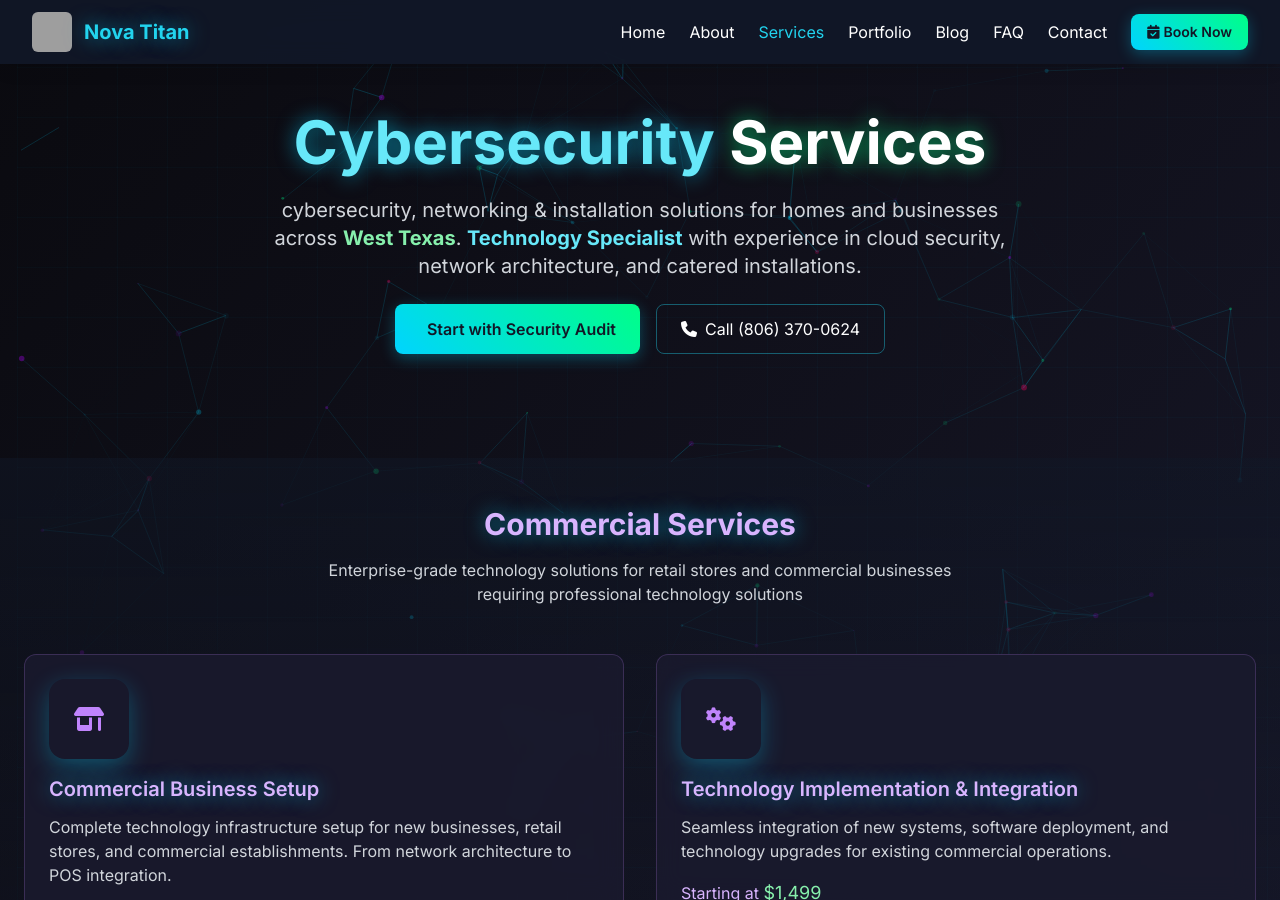
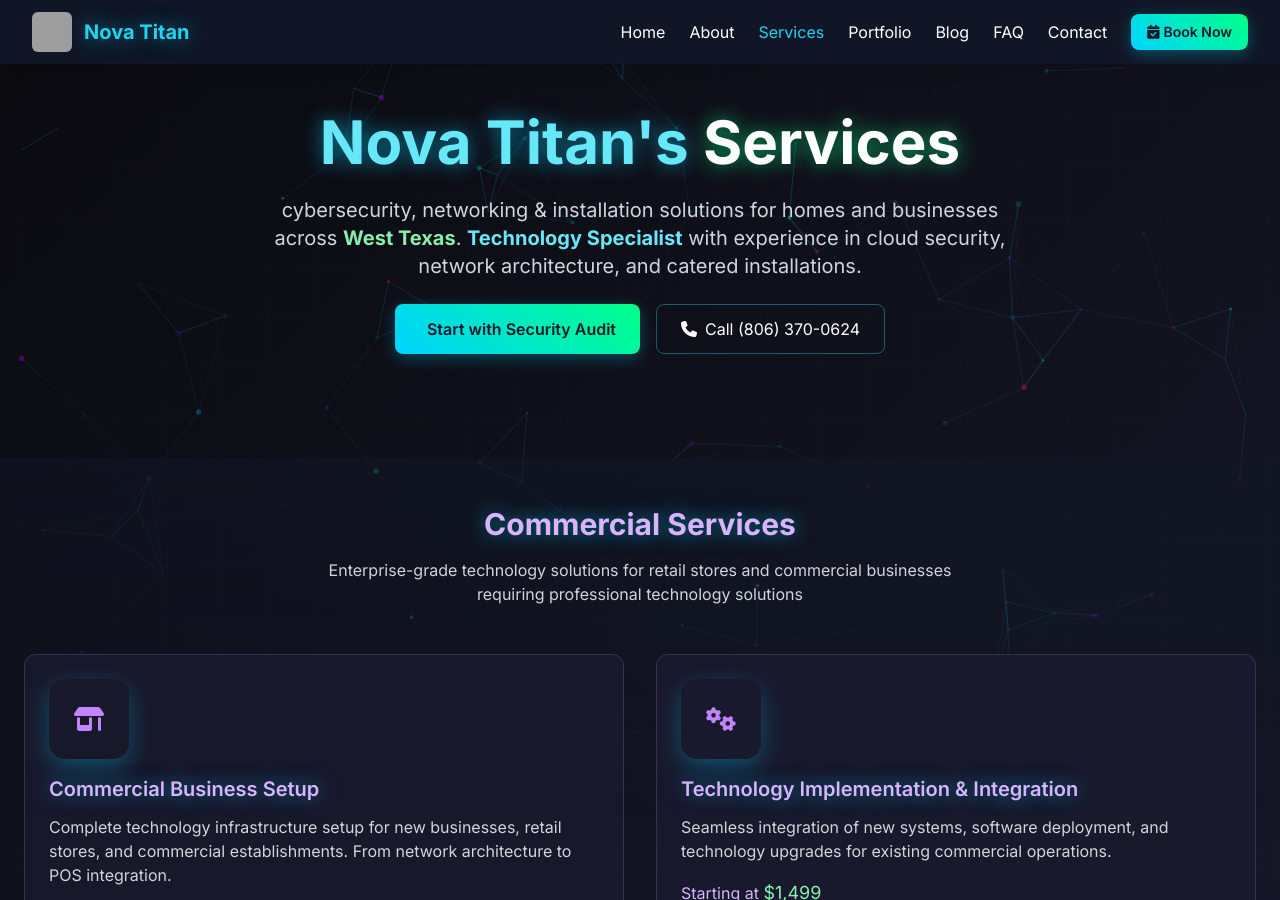
Before and after one commit to tzsmit/nova-titan-site, a Jekyll site: the page services/index.html, which Jekyll copies as it is, in a window 1280 px wide and 900 px high. Built offline with Jekyll 4.4.1, drawn with Linux system fonts in a browser that asks for light colours; nearby versions of some CDN libraries; grey boxes are pictures that could not be loaded.

Commit message:
Update index.html

```diff
--- a/services/index.html
+++ b/services/index.html
@@ -365,7 +365,7 @@
   "@context": "https://schema.org",
   "@type": "LocalBusiness",
   "@id": "https://novatitan.net/services/#services",
-  "name": "Nova Titan Systems - Cybersecurity Services",
+  "name": "Nova Titan Systems - Services",
   "description": "Professional cybersecurity and networking services for homes and businesses in West Texas",
   "url": "https://novatitan.net/services/",
   "telephone": "+1-806-370-0624",
@@ -475,7 +475,7 @@
     <div class="max-w-7xl mx-auto px-6">
       <div class="text-center mb-12">
         <h1 class="text-4xl sm:text-6xl font-bold glow mb-6 fade-in">
-          <span class="text-cyan-300">Cybersecurity</span>
+          <span class="text-cyan-300">Nova Titan's</span>
           <span class="glow-green">Services</span>
         </h1>
         <p class="text-xl text-gray-300 max-w-3xl mx-auto mb-6 fade-in">
```
